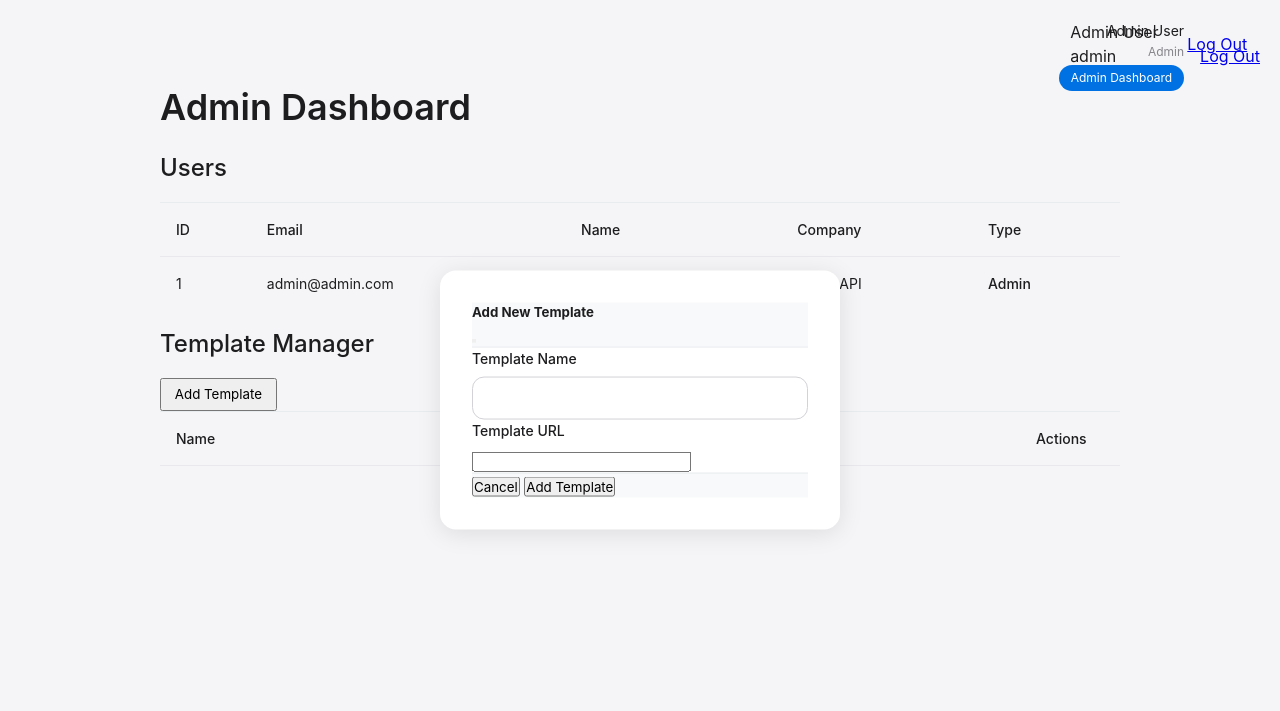
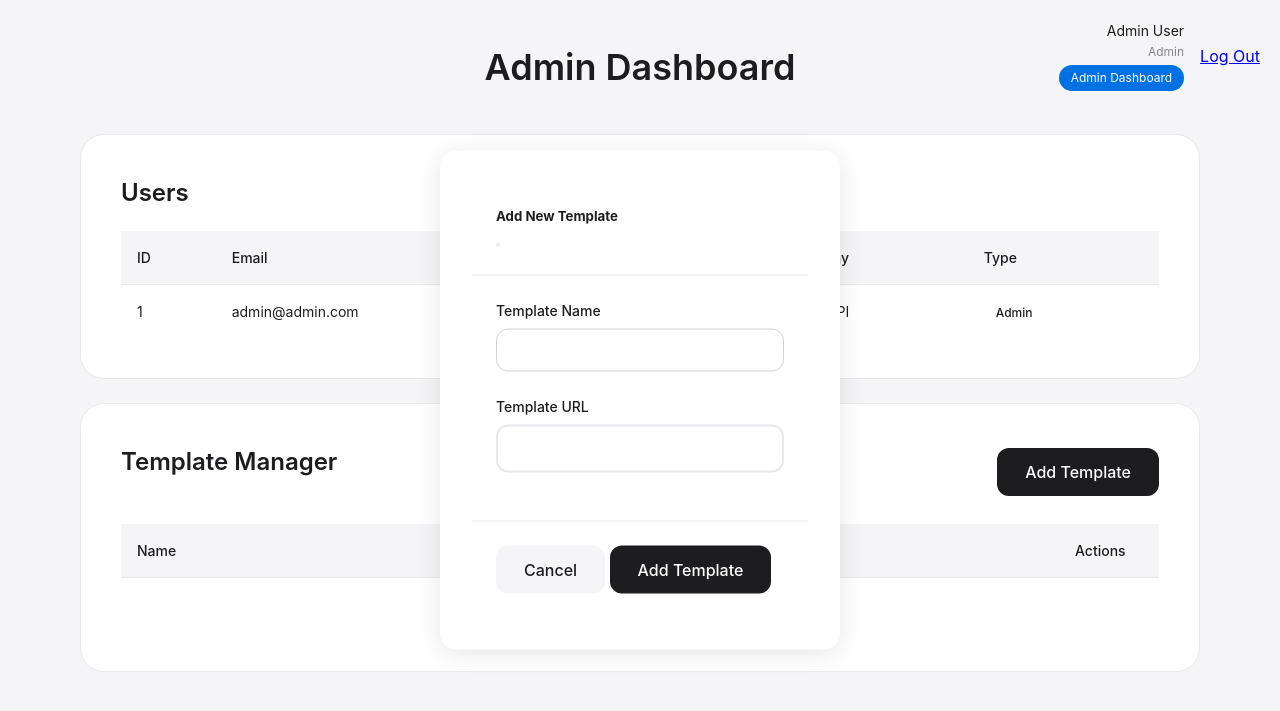
Before and after one commit to simoneliniIT/Page2API, a Flask app: page /admin in a window 1280 px wide. Shown: the top 711 px of the page. Run offline with Flask 3, Linux system fonts and the light colour scheme; a user stored in the database is signed in; data comes from the database, SQL or seed files in the repository; data that the repository does not hold is empty.

Commit message:
Fix admin dashboard layout and button styling

```diff
--- a/templates/admin/dashboard.html
+++ b/templates/admin/dashboard.html
@@ -3,31 +3,19 @@
 {% block title %}Admin Dashboard - Page2API{% endblock %}
 
 {% block content %}
-<div class="container-fluid py-4">
-    <!-- Top Bar -->
-    <div class="d-flex justify-content-between align-items-center mb-4 px-4">
-        <h1 class="h2 mb-0">Admin Dashboard</h1>
-        <div class="user-info d-flex align-items-center">
-            <div class="text-end me-3">
-                <div class="fw-bold">{{ current_user.first_name }} {{ current_user.last_name }}</div>
-                <div class="text-muted small">{{ current_user.user_type }}</div>
-            </div>
-            <a href="{{ url_for('logout') }}" class="btn btn-outline-primary btn-sm">Log Out</a>
-        </div>
+<div class="container mt-4">
+    <div class="header">
+        <h1>Admin Dashboard</h1>
     </div>
 
-    <div class="px-4">
     <!-- Users Section -->
-        <div class="card shadow-sm mb-4">
-            <div class="card-header bg-white py-3">
-                <h2 class="h5 mb-0">Users</h2>
-            </div>
-            <div class="card-body p-0">
+    <div class="form-card mb-4">
+        <h2>Users</h2>
         <div class="table-responsive">
-                    <table class="table table-hover mb-0">
-                        <thead class="table-light">
+            <table class="table">
+                <thead>
                     <tr>
-                                <th class="ps-4">ID</th>
+                        <th>ID</th>
                         <th>Email</th>
                         <th>Name</th>
                         <th>Company</th>
@@ -37,12 +25,12 @@
                 <tbody>
                     {% for user in users %}
                     <tr>
-                                <td class="ps-4">{{ user.id }}</td>
+                        <td>{{ user.id }}</td>
                         <td>{{ user.email }}</td>
                         <td>{{ user.first_name }} {{ user.last_name }}</td>
                         <td>{{ user.company_name }}</td>
                         <td>
-                                    <span class="badge rounded-pill bg-{{ 'primary' if user.user_type == 'admin' else 'success' if user.user_type == 'supplier' else 'info' }}">
+                            <span class="badge bg-{{ 'primary' if user.user_type == 'admin' else 'success' if user.user_type == 'supplier' else 'info' }}">
                                 {{ user.user_type }}
                             </span>
                         </td>
@@ -52,22 +40,20 @@
             </table>
         </div>
     </div>
-        </div>
 
     <!-- Template Manager Section -->
-        <div class="card shadow-sm">
-            <div class="card-header bg-white py-3 d-flex justify-content-between align-items-center">
-                <h2 class="h5 mb-0">Template Manager</h2>
-                <button type="button" class="btn btn-primary btn-sm" data-bs-toggle="modal" data-bs-target="#addTemplateModal">
-                    <i class="bi bi-plus-lg me-1"></i> Add Template
+    <div class="form-card">
+        <div class="section-header">
+            <h2>Template Manager</h2>
+            <button type="button" class="button" data-bs-toggle="modal" data-bs-target="#addTemplateModal">
+                Add Template
             </button>
         </div>
-            <div class="card-body p-0">
         <div class="table-responsive">
-                    <table class="table table-hover mb-0">
-                        <thead class="table-light">
+            <table class="table">
+                <thead>
                     <tr>
-                                <th class="ps-4" style="width: 30%">Name</th>
+                        <th style="width: 30%">Name</th>
                         <th>URL</th>
                         <th style="width: 100px">Actions</th>
                     </tr>
@@ -75,28 +61,24 @@
                 <tbody>
                     {% for template in templates %}
                     <tr>
-                                <td class="ps-4">{{ template.name }}</td>
+                        <td>{{ template.name }}</td>
                         <td class="text-break">{{ template.url }}</td>
                         <td>
-                                    <form action="{{ url_for('delete_template', template_id=template.id) }}" method="POST" class="d-inline">
-                                        <button type="submit" class="btn btn-danger btn-sm" onclick="return confirm('Are you sure you want to delete this template?')">
-                                            <i class="bi bi-trash"></i>
-                                        </button>
+                            <form action="{{ url_for('delete_template', template_id=template.id) }}" method="POST" style="display: inline;">
+                                <button type="submit" class="button danger small" onclick="return confirm('Are you sure you want to delete this template?')">Delete</button>
                             </form>
                         </td>
                     </tr>
                     {% endfor %}
                     {% if not templates %}
                     <tr>
-                                <td colspan="3" class="text-center text-muted py-4">
+                        <td colspan="3" class="empty-state">
                             No templates added yet
                         </td>
                     </tr>
                     {% endif %}
                 </tbody>
             </table>
-                </div>
-            </div>
         </div>
     </div>
 </div>
@@ -111,18 +93,18 @@
             </div>
             <form action="{{ url_for('add_template') }}" method="POST">
                 <div class="modal-body">
-                    <div class="mb-3">
-                        <label for="templateName" class="form-label">Template Name</label>
+                    <div class="form-group mb-3">
+                        <label for="templateName">Template Name</label>
                         <input type="text" class="form-control" id="templateName" name="name" required>
                     </div>
-                    <div class="mb-3">
-                        <label for="templateUrl" class="form-label">Template URL</label>
+                    <div class="form-group mb-3">
+                        <label for="templateUrl">Template URL</label>
                         <input type="url" class="form-control" id="templateUrl" name="url" required>
                     </div>
                 </div>
                 <div class="modal-footer">
-                    <button type="button" class="btn btn-light" data-bs-dismiss="modal">Cancel</button>
-                    <button type="submit" class="btn btn-primary">Add Template</button>
+                    <button type="button" class="button secondary" data-bs-dismiss="modal">Cancel</button>
+                    <button type="submit" class="button">Add Template</button>
                 </div>
             </form>
         </div>
@@ -132,54 +114,161 @@
 
 {% block extra_css %}
 <style>
-.container-fluid {
-    max-width: 1400px;
+.container {
+    max-width: 1200px;
+    margin: 0 auto;
+    padding: 0 20px;
 }
 
-.card {
-    border: none;
-    border-radius: 10px;
+.header {
+    text-align: center;
+    margin-bottom: 40px;
 }
 
-.card-header {
-    border-bottom: 1px solid #e9ecef;
+h1 {
+    font-size: 36px;
+    font-weight: 600;
+    margin-bottom: 16px;
+    color: #1d1d1f;
 }
 
-.table > :not(caption) > * > * {
-    padding: 1rem;
-    border-bottom-width: 1px;
+h2 {
+    font-size: 24px;
+    font-weight: 600;
+    color: #1d1d1f;
+    margin-bottom: 20px;
 }
 
-.table > tbody > tr:last-child > td {
+.form-card {
+    background: white;
+    border-radius: 24px;
+    padding: 40px;
+    border: 1px solid #e8e8ed;
+    margin-bottom: 24px;
+}
+
+.section-header {
+    display: flex;
+    justify-content: space-between;
+    align-items: center;
+    margin-bottom: 24px;
+}
+
+.table {
+    width: 100%;
+    border-collapse: collapse;
+    margin-bottom: 0;
+}
+
+.table th {
+    text-align: left;
+    padding: 16px;
+    background-color: #f5f5f7;
+    font-weight: 500;
+    color: #1d1d1f;
+    border-bottom: 1px solid #e8e8ed;
+}
+
+.table td {
+    padding: 16px;
+    vertical-align: middle;
+    border-bottom: 1px solid #e8e8ed;
+}
+
+.table tr:last-child td {
     border-bottom: none;
 }
 
 .badge {
+    padding: 6px 12px;
+    border-radius: 20px;
     font-weight: 500;
+    font-size: 12px;
     text-transform: capitalize;
 }
 
-.btn-sm {
-    padding: 0.4rem 0.8rem;
+.button {
+    display: inline-block;
+    padding: 14px 28px;
+    background-color: #1d1d1f;
+    color: white;
+    text-decoration: none;
+    border-radius: 12px;
+    font-weight: 500;
+    transition: all 0.2s ease;
+    border: none;
+    cursor: pointer;
+    font-size: 16px;
+}
+
+.button:hover {
+    background-color: #000;
+    transform: translateY(-2px);
+}
+
+.button.secondary {
+    background-color: #f5f5f7;
+    color: #1d1d1f;
+}
+
+.button.secondary:hover {
+    background-color: #e8e8ed;
+}
+
+.button.danger {
+    background-color: #ff3b30;
+}
+
+.button.danger:hover {
+    background-color: #ff2d55;
+}
+
+.button.small {
+    padding: 8px 16px;
+    font-size: 14px;
+}
+
+.empty-state {
+    text-align: center;
+    color: #86868b;
+    padding: 32px;
+}
+
+.modal-content {
+    border-radius: 24px;
+    border: none;
+}
+
+.modal-header {
+    padding: 24px;
+    border-bottom: 1px solid #e8e8ed;
+}
+
+.modal-body {
+    padding: 24px;
+}
+
+.modal-footer {
+    padding: 24px;
+    border-top: 1px solid #e8e8ed;
+}
+
+.form-control {
+    width: 100%;
+    padding: 12px 16px;
+    border: 2px solid #e8e8ed;
+    border-radius: 12px;
+    font-size: 16px;
+    transition: all 0.2s ease;
+}
+
+.form-control:focus {
+    outline: none;
+    border-color: #0071e3;
 }
 
 .text-break {
     word-break: break-word;
 }
-
-.modal-content {
-    border: none;
-    border-radius: 10px;
-}
-
-.modal-header {
-    border-bottom: 1px solid #e9ecef;
-    background-color: #f8f9fa;
-}
-
-.modal-footer {
-    border-top: 1px solid #e9ecef;
-    background-color: #f8f9fa;
-}
 </style>
 {% endblock %}
```
Lines whose indentation alone changed are shown as unchanged.
